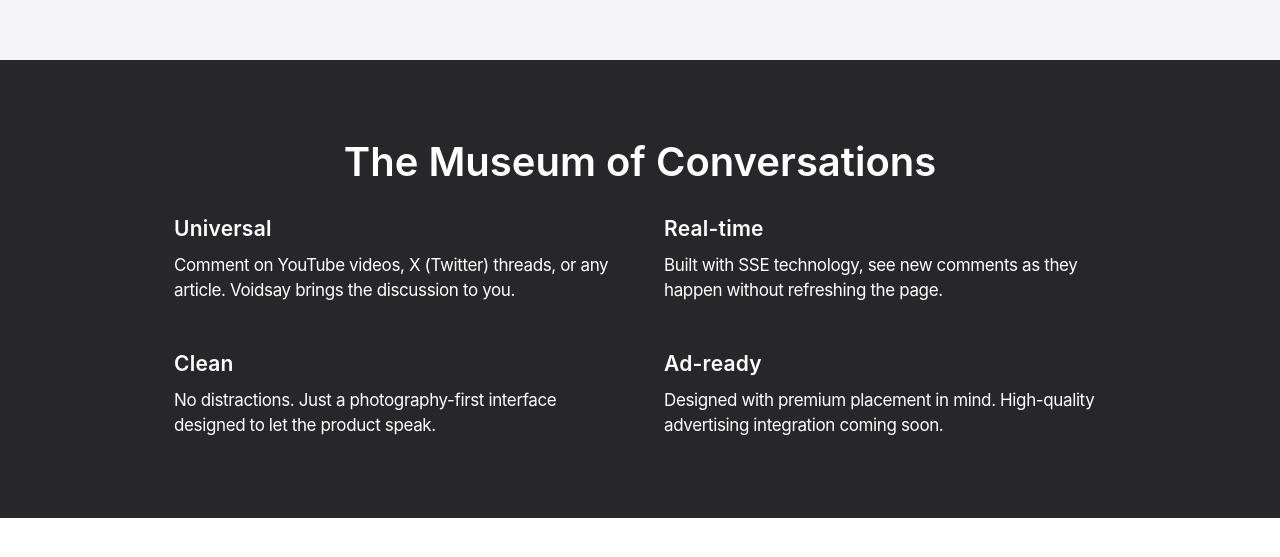
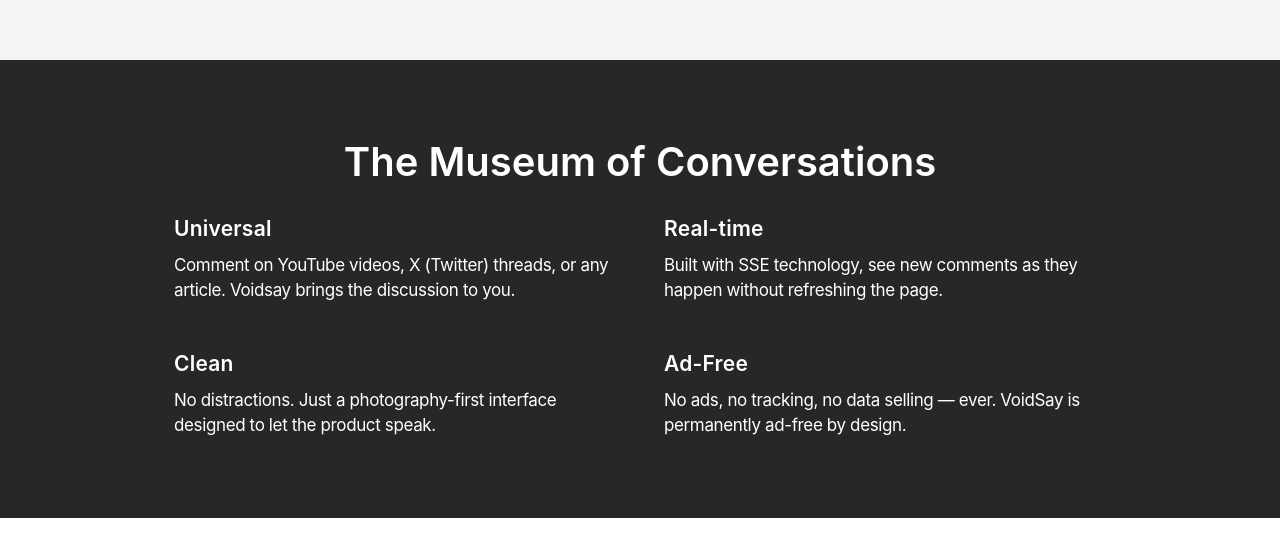
Before and after one commit to repontage/link_thread, a Next.js app: page / in a window 1280 px wide. Shown: the part 1759-2316 px from the top of the page. Built offline with nearby package versions, Linux system fonts and the light colour scheme; no server answers; the database is empty.

Commit message:
fix: Ad-ready → Ad-Free — align with permanent ad-free platform decision
Co-authored-by: multica-agent <github@multica.ai>

```diff
--- a/app/page.tsx
+++ b/app/page.tsx
@@ -108,8 +108,8 @@
               <p className="text-body text-body-muted">No distractions. Just a photography-first interface designed to let the product speak.</p>
             </div>
             <div>
-              <h3 className="text-tagline mb-sm text-white">Ad-ready</h3>
-              <p className="text-body text-body-muted">Designed with premium placement in mind. High-quality advertising integration coming soon.</p>
+              <h3 className="text-tagline mb-sm text-white">Ad-Free</h3>
+              <p className="text-body text-body-muted">No ads, no tracking, no data selling — ever. VoidSay is permanently ad-free by design.</p>
             </div>
           </div>
         </div>
```
